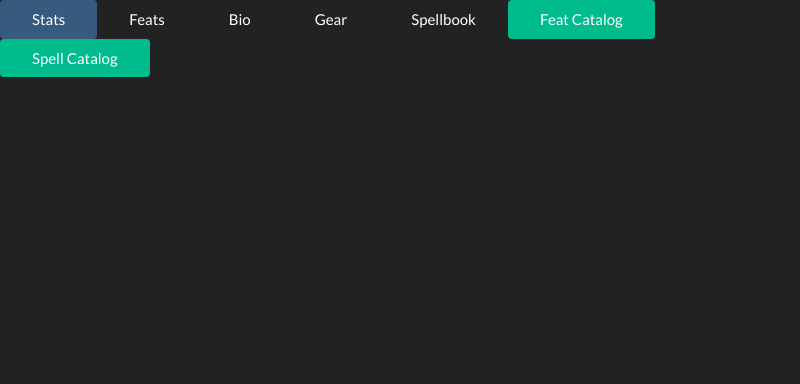
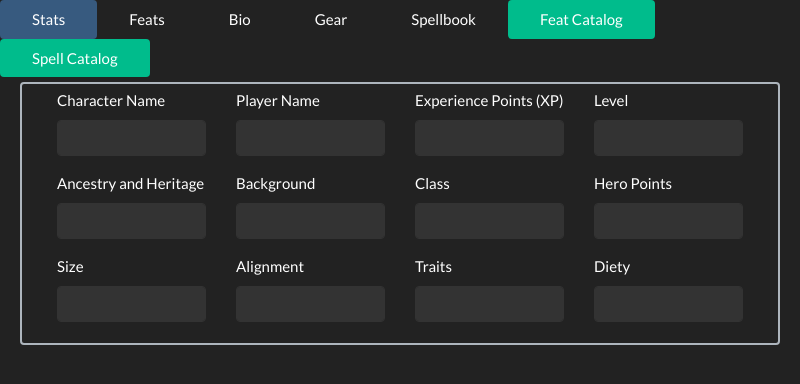
Before and after one commit to austinreadhoff/rolladex, an Electron app: page pf2e/sheet.html in a window 800 px wide. Drawn offline with Linux system fonts and the light colour scheme; no server answers.

Commit message:
started adding pf2e header fields

```diff
--- a/css/sheet.css
+++ b/css/sheet.css
@@ -1,3 +1,32 @@
 .nav-item{
     cursor: pointer;
 }
+
+.form-group{
+    width:100%;
+}
+input, textarea{
+    color: #eee !important;
+    background-color: #333 !important;
+    border-color: #333 !important;
+}
+
+.full-width-label{
+    width: 100%;
+}
+.form-control[readonly]{
+    background-color: #444 !important;
+}
+
+.block{
+    padding: 5px 20px;
+    border-radius: 4px;
+}
+
+.block-shaded{
+    background:#444;
+}
+
+.block-bordered{
+    border: 2px solid #adb5bd;
+}
--- a/pf2e/css/pf2e.css
+++ b/pf2e/css/pf2e.css
@@ -0,0 +1,3 @@
+#stats .block{
+    margin: 5px;
+}
--- a/pf2e/sheet.html
+++ b/pf2e/sheet.html
@@ -10,13 +10,10 @@
 
         <link rel="stylesheet" href="css/pf2e.css">
         <link rel="stylesheet" href="css/print.css" media="print">
-        <!-- <link rel="stylesheet" href="css/autocomplete.css"> -->
 
-        <!-- <script>require("../src/pf2e/spells.js")</script> -->
         <script>require("../src/pf2e/save-tracker.js")</script>
         <script>require("../src/pf2e/json-io.js")</script>
         <script>require("../src/pf2e/pf2e.js")</script>
-        <!-- <script>require("../src/pf2e/autocomplete.js")</script> -->
     </head>
 
     <body>
@@ -46,7 +43,64 @@
         <div class="tab-conent">
             <div data-bind="with: character" class="tab-pane show active" id="stats" role="tabpanel" aria-labelledby="stats-tab">
                 <div id="stats-container" class="container-fluid">
-
+                    <div class="header row block block-bordered">
+                        <div class="col container">
+                            <div class="row">
+                                <div class="form-group col">
+                                    <label for="character-name">Character Name</label>
+                                    <input data-bind="textInput: characterName" id="character-name" class="form-control">
+                                </div>
+                                <div class="form-group col">
+                                    <label for="player-name">Player Name</label>
+                                    <input data-bind="textInput: playerName" id="player-name" class="form-control">
+                                </div>
+                                <div class="form-group col">
+                                    <label for="xp">Experience Points (XP)</label>
+                                    <input data-bind="textInput: playerName" id="player-name" class="form-control">
+                                </div>
+                                <div class="form-group col">
+                                    <label for="level">Level</label>
+                                    <input data-bind="textInput: level" id="level" class="form-control">
+                                </div>
+                            </div>
+                            <div class="row">
+                                <div class="form-group col">
+                                    <label for="ancestry-heritage">Ancestry and Heritage</label>
+                                    <input data-bind="textInput: ancestryHeritage" id="ancestry-heritage" class="form-control">
+                                </div>
+                                <div class="form-group col">
+                                    <label for="background">Background</label>
+                                    <input data-bind="textInput: background"id="background" class="form-control">
+                                </div>
+                                <div class="form-group col">
+                                    <label for="character-class">Class</label>
+                                    <input data-bind="textInput: characterClass" id="character-class" class="form-control">
+                                </div>
+                                <div class="form-group col">
+                                    <label for="hero-points">Hero Points</label>
+                                    <input data-bind="textInput: heroPoints" id="hero-points" class="form-control">
+                                </div>
+                            </div>
+                            <div class="row">
+                                <div class="form-group col">
+                                    <label for="size">Size</label>
+                                    <input data-bind="textInput: size" id="size" class="form-control">
+                                </div>
+                                <div class="form-group col">
+                                    <label for="alignment">Alignment</label>
+                                    <input data-bind="textInput: alignment"id="alignment" class="form-control">
+                                </div>
+                                <div class="form-group col">
+                                    <label for="traits">Traits</label>
+                                    <input data-bind="textInput: traits" id="traits" class="form-control">
+                                </div>
+                                <div class="form-group col">
+                                    <label for="diety">Diety</label>
+                                    <input data-bind="textInput: diety" id="diety" class="form-control">
+                                </div>
+                            </div>
+                        </div>
+                    </div>
                 </div>
             </div>
         </div>
--- a/ts/pf2e/pf2e.ts
+++ b/ts/pf2e/pf2e.ts
@@ -1,4 +1,8 @@
+import { applyDataBinding, viewModel } from "./viewmodel";
+
 document.addEventListener("DOMContentLoaded", function(){
+    applyDataBinding();
+
     document.querySelectorAll('.nav-link').forEach(tab => {
         tab.addEventListener('click', event => {
             switchTab(tab.id.substring(0, tab.id.indexOf("-tab")));
```
Also changed, not shown: dnd5e/css/dnd5e.css (+0 -27 lines), ts/dnd5e/character-schema.ts (+10 -1 lines), ts/dnd5e/character.ts (+13 -27 lines), ts/dnd5e/json-io.ts (+4 -4 lines), ts/dnd5e/save-tracker.ts (deleted, +0 -12 lines), ts/pf2e/character-schema.ts (added, +12 -0 lines), ts/pf2e/character.ts (added, +50 -0 lines), ts/pf2e/viewmodel.ts (added, +17 -0 lines), ts/shared/character-property.ts (added, +19 -0 lines), ts/shared/save-tracker.ts (added, +11 -0 lines).
